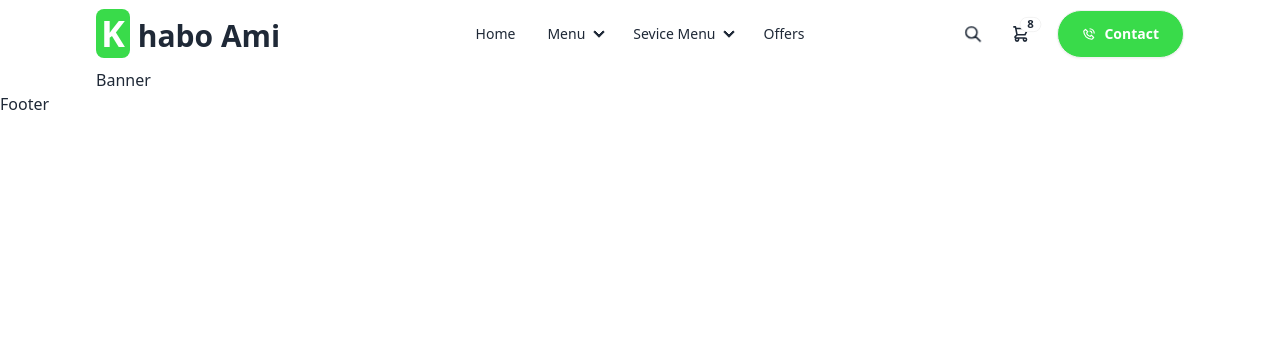
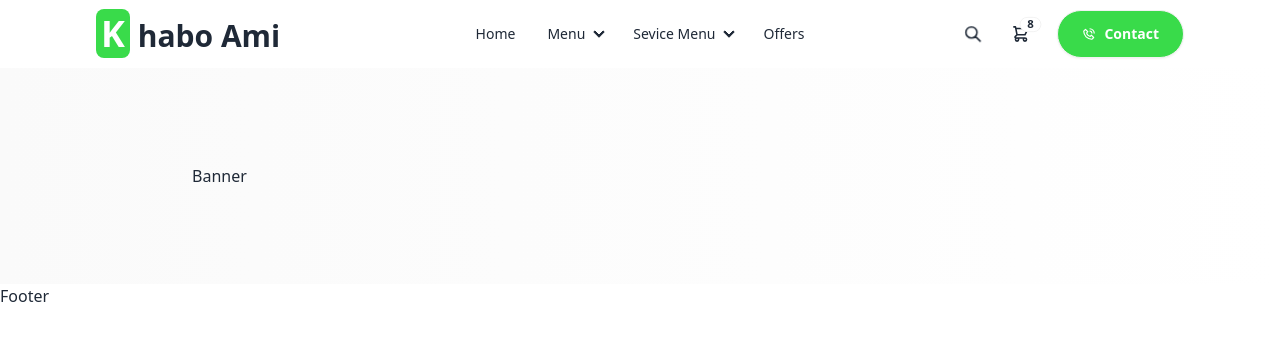
Before and after one commit to Akib-Raihan-4/Food-App-MERN, a React (Vite) app in the folder khabo-ami/: page / in a window 1280 px wide. Shown: the top 340 px of the page. Built offline with nearby package versions, Linux system fonts and the light colour scheme.

Commit message:
banner component and color is defined with gradient

```diff
--- a/khabo-ami/src/components/Banner.jsx
+++ b/khabo-ami/src/components/Banner.jsx
@@ -2,8 +2,8 @@ import React from 'react'
 
 const Banner = () => {
   return (
-    <div className='section-container'>
-      Banner
+    <div className='section-container bg-gradient-to-r from-[#FAFAFA] from-0% to [#FCFCFC] to-100%'>
+      <div className='p-24'>Banner</div>
     </div>
   )
 }
```
